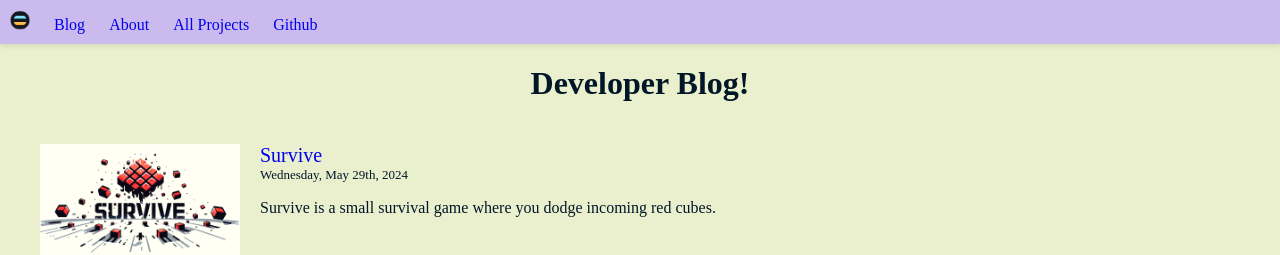
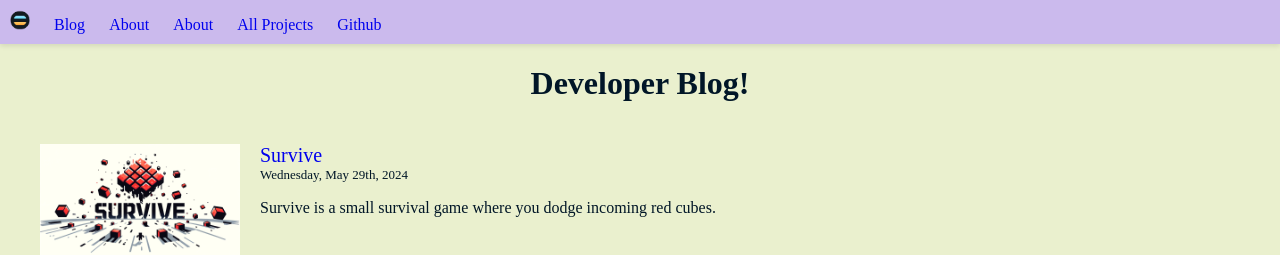
Before and after one commit to Lawson-M/blog, a Jekyll site: the page built from index.html, in a window 1280 px wide. Shown: the top 255 px of the page. Built offline with Jekyll 4.4.1, drawn with Linux system fonts in a browser that asks for light colours.

Commit message:
added resume to nav

```diff
--- a/_includes/nav.html
+++ b/_includes/nav.html
@@ -4,6 +4,7 @@
     </a>
     <a href="{{ site.baseurl }}/index.html" class="global-header-link">Blog</a>
     <a href="https://lawson-M.github.io/About.html" class="global-header-link">About</a>
+    <a href="https://lawson-M.github.io/Resume.html" class="global-header-link">About</a>
     <a href="https://lawson-M.github.io/index.html#all-projects" class="global-header-link">All Projects</a>
     <a href="https://github.com/Lawson-M" class="global-header-link">Github</a>
 </nav>
```
